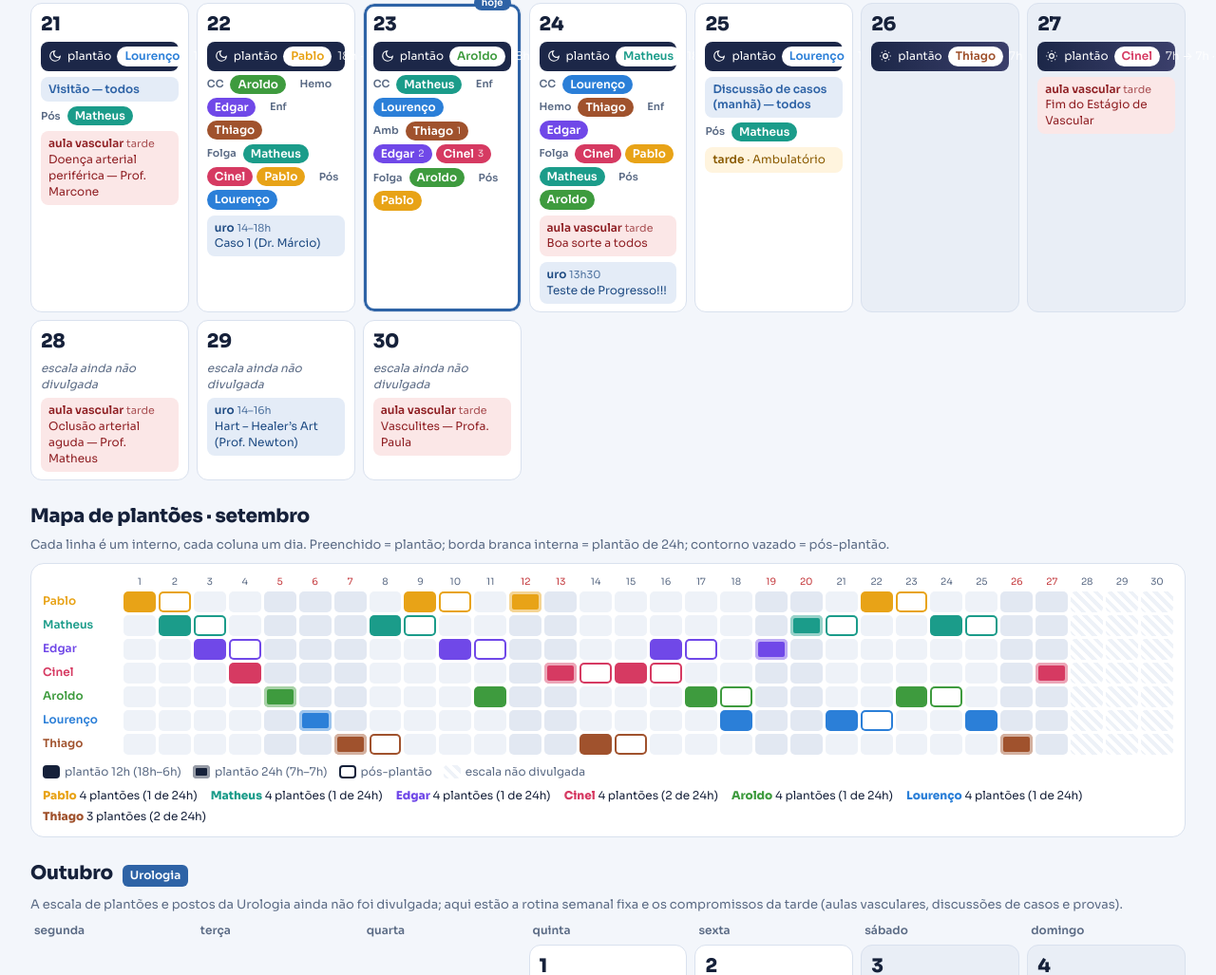
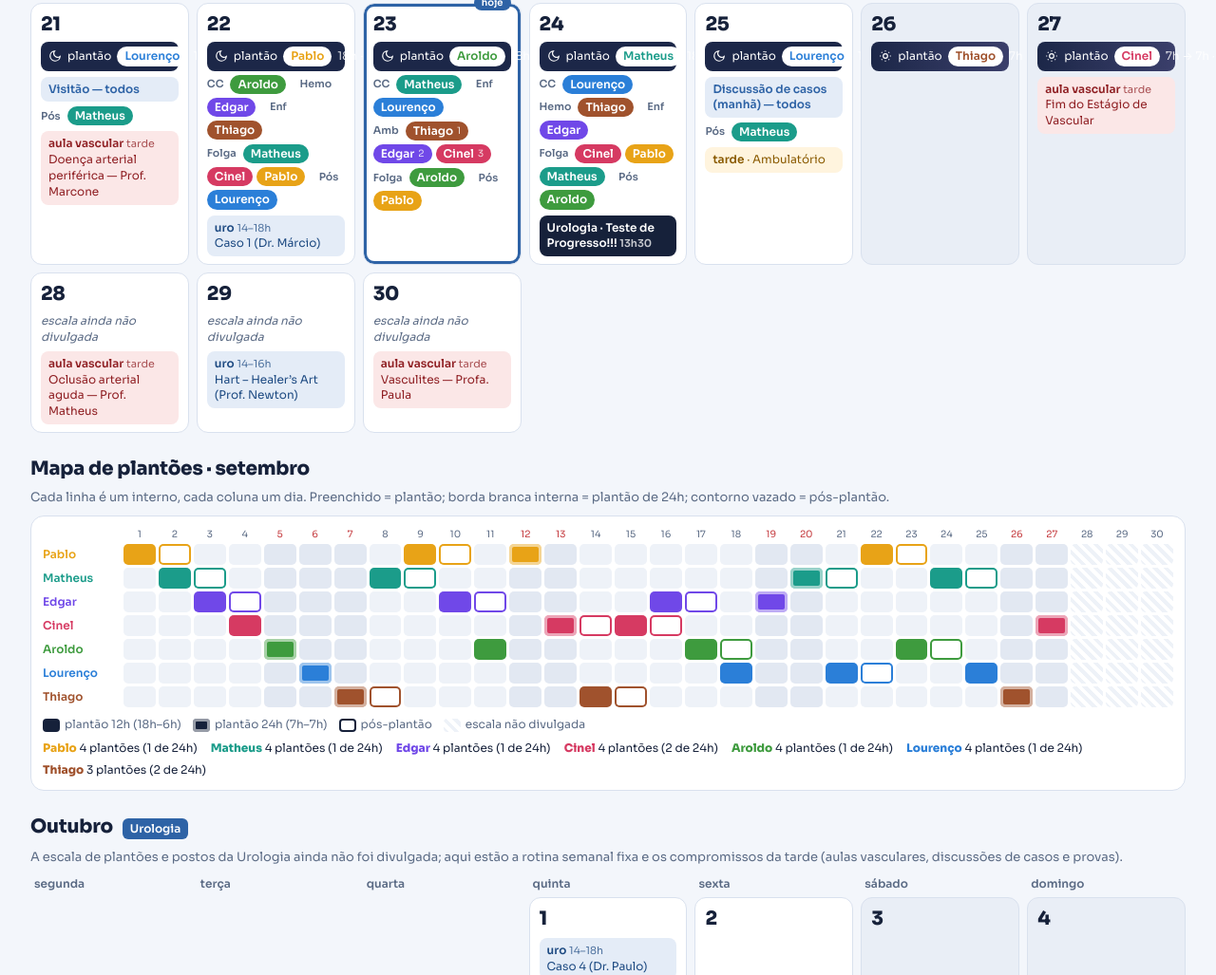
Before and after one commit to ghlguilherme/escalavascular, a plain HTML site: page index.html in a window 1280 px wide. Shown: the part 1360-2387 px from the top of the page at 95% size. Drawn offline with Linux system fonts and the light colour scheme.

Commit message:
Update index.html
efe

```diff
--- a/index.html
+++ b/index.html
@@ -358,7 +358,7 @@ const VASC={
  '9-14':'Anticoagulação e TVP — Prof. Marcone','9-16':'Aneurismas arteriais — Prof. Rodrigo',
  '9-21':'Doença arterial periférica — Prof. Marcone','9-28':'Oclusão arterial aguda — Prof. Matheus',
  '9-30':'Vasculites — Profa. Paula','10-5':'Atividade Patologia','10-19':'Carótidas — Profa. Mariana',
- '9-27':'Fim do Estágio de Vascular','9-24':'Boa sorte a todos',
+ '9-27':'Fim do Estágio de Vascular',
 };
 const VPROVA={'10-20':'Avaliação teórica final Vascular (20 ou 21/10)','10-21':'Avaliação teórica final Vascular (20 ou 21/10)'};
 
@@ -371,7 +371,7 @@ const URO={
  '9-15':{t:'14–18h',x:'Caso 5 (Dr. Hamilto)'},
  '9-17':{t:'14–18h',x:'Medicina Nuclear'},
  '9-22':{t:'14–18h',x:'Caso 1 (Dr. Márcio)'},
- '9-24':{t:'13h30',x:'Teste de Progresso!!!'},
+ '9-24':{t:'13h30',x:'Teste de Progresso!!!',prova:true},
  '9-29':{t:'14–16h',x:'Hart – Healer\u2019s Art (Prof. Newton)'},
  '10-1':{t:'14–18h',x:'Caso 4 (Dr. Paulo)'},
  '10-6':{t:'14–16h',x:'Hart – Healer\u2019s Art (Prof. Newton)'},
```
